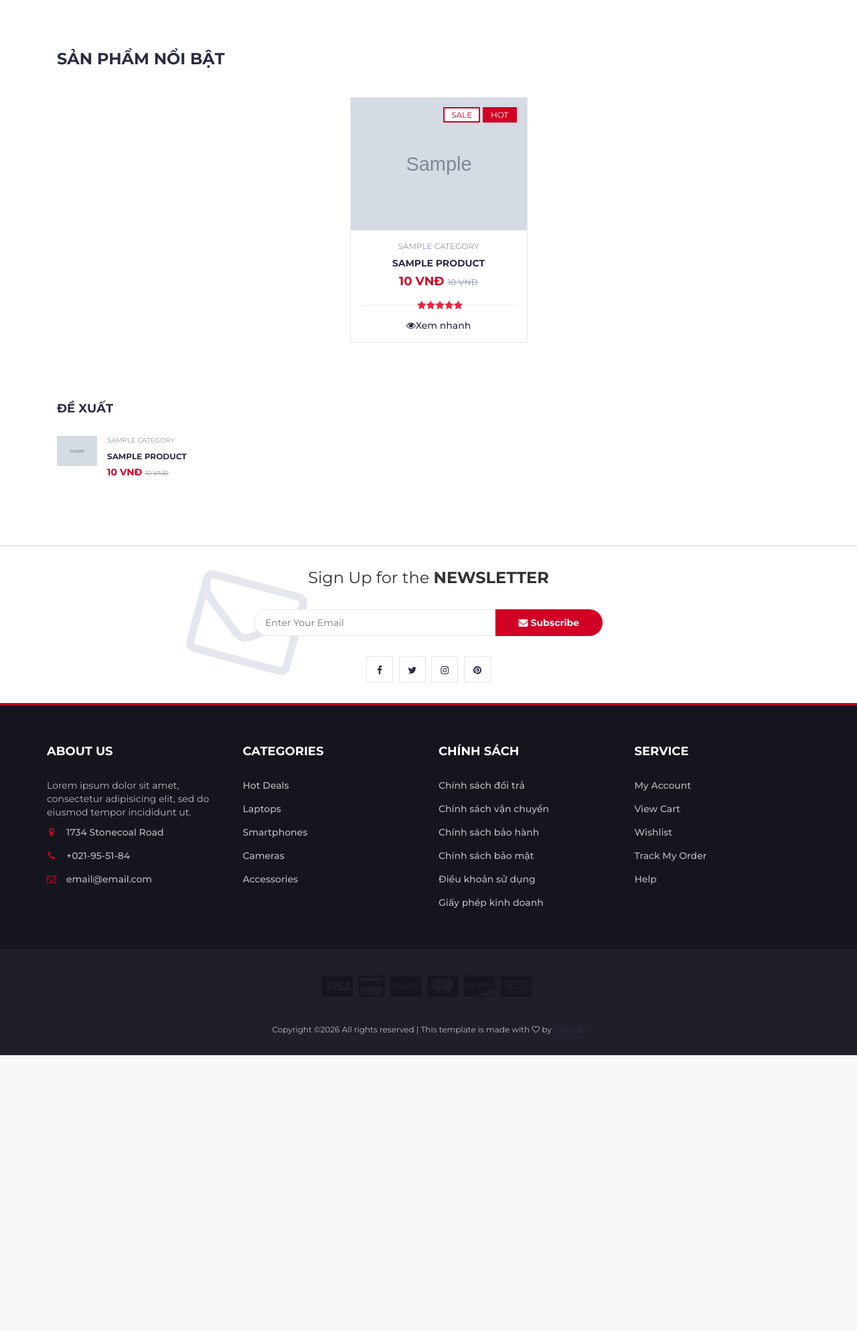
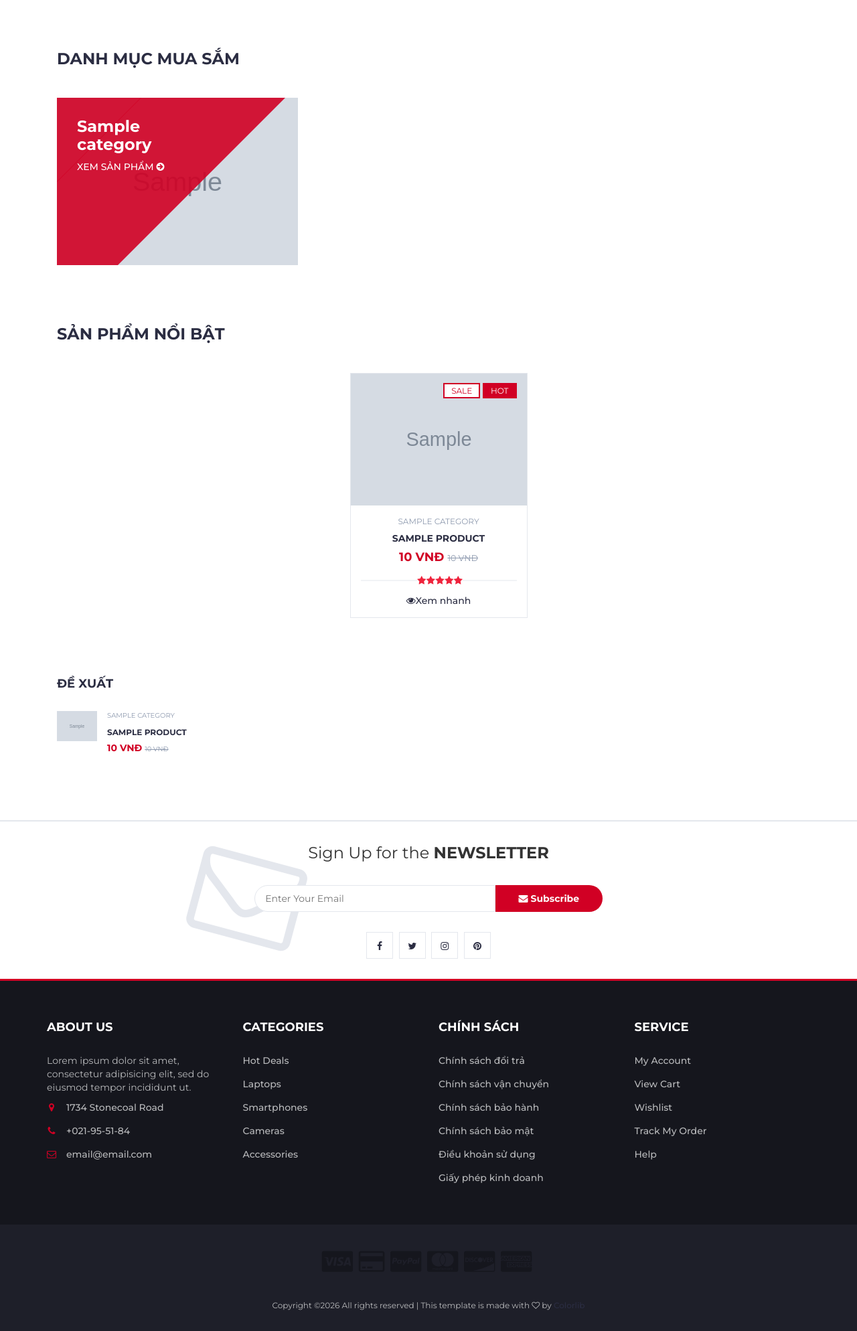
Before and after one commit to nmtoan883/TMDT, a Django app: template core/templates/core/product/list.html in a window 1280 px wide. Shown: the part 207-2195 px from the top of the page at 67% size. Before the commit the page ends 1783 px from the top, so only its background shows below. Run offline with Django 5.2, Linux system fonts and the light colour scheme; the template is opened without the code that fills it: most values are stand-ins (such as "Sample title", 1, 10 or a date in 2020); grey boxes marked "Sample" are stand-in pictures; some libraries are stand-ins or nearby versions.

Commit message:
feat(ui): add dynamic category collection showcase to homepage

```diff
--- a/core/templates/core/product/list.html
+++ b/core/templates/core/product/list.html
@@ -268,6 +268,39 @@
     </div>
 </div>
 {% else %}
+<!-- KẾT THÚC HOTDEAL -->
+
+<!-- SITE: DANH MỤC SẢN PHẨM (Mới thêm) -->
+<div class="section">
+    <div class="container">
+        <div class="row">
+            <div class="col-md-12">
+                <div class="section-title">
+                    <h3 class="title">Danh Mục Mua Sắm</h3>
+                </div>
+            </div>
+            {% for cat in categories %}
+            <div class="col-md-4 col-xs-6">
+                <div class="shop">
+                    <div class="shop-img">
+                        {% if cat.image %}
+                        <img src="{{ cat.image.url }}" alt="{{ cat.name }}" style="height: 250px; object-fit: cover;">
+                        {% else %}
+                        <img src="{% static 'img/shop01.png' %}" alt="{{ cat.name }}" style="height: 250px; object-fit: cover;">
+                        {% endif %}
+                    </div>
+                    <div class="shop-body">
+                        <h3>{{ cat.name }}</h3>
+                        <a href="{{ cat.get_absolute_url }}" class="cta-btn">Xem sản phẩm <i class="fa fa-arrow-circle-right"></i></a>
+                    </div>
+                </div>
+            </div>
+            {% endfor %}
+        </div>
+    </div>
+</div>
+<!-- KẾT THÚC DANH MỤC SẢN PHẨM -->
+
 <div class="section">
     <div class="container">
         <div class="row">
```
